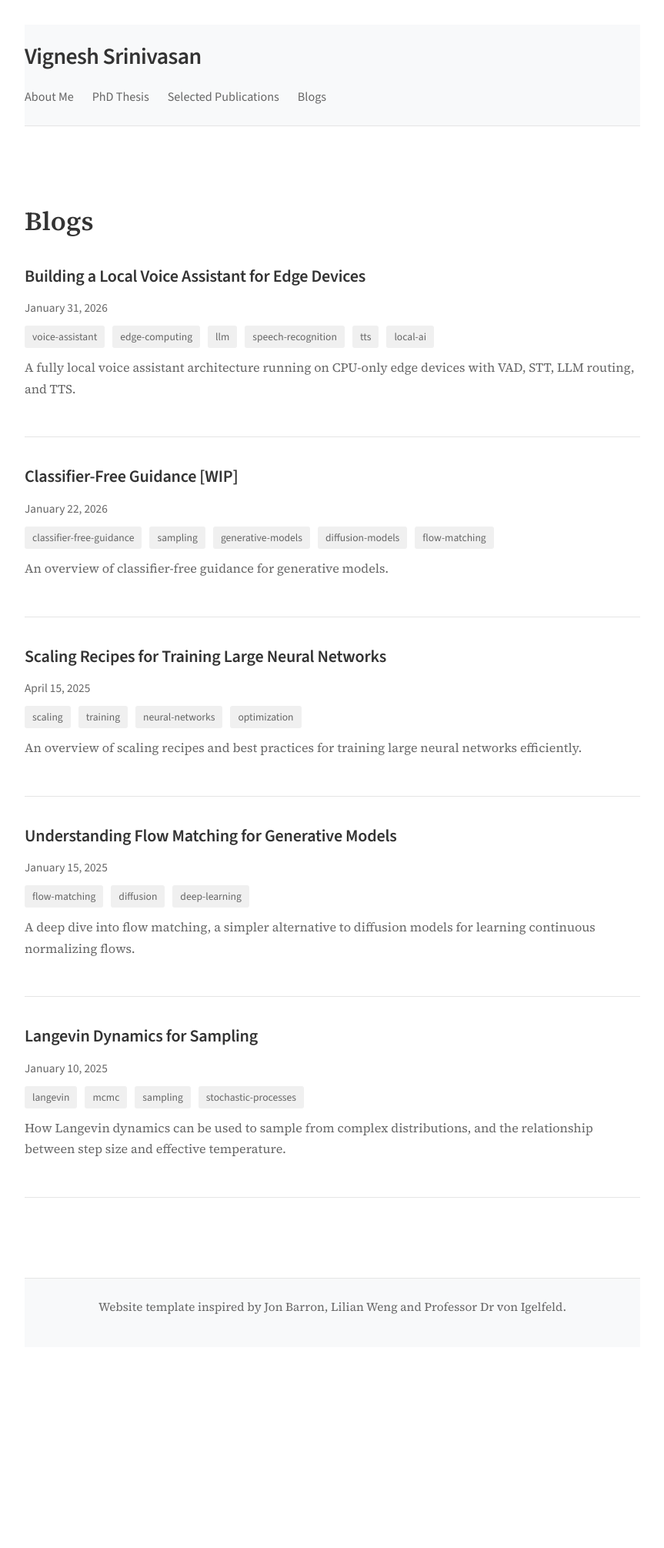
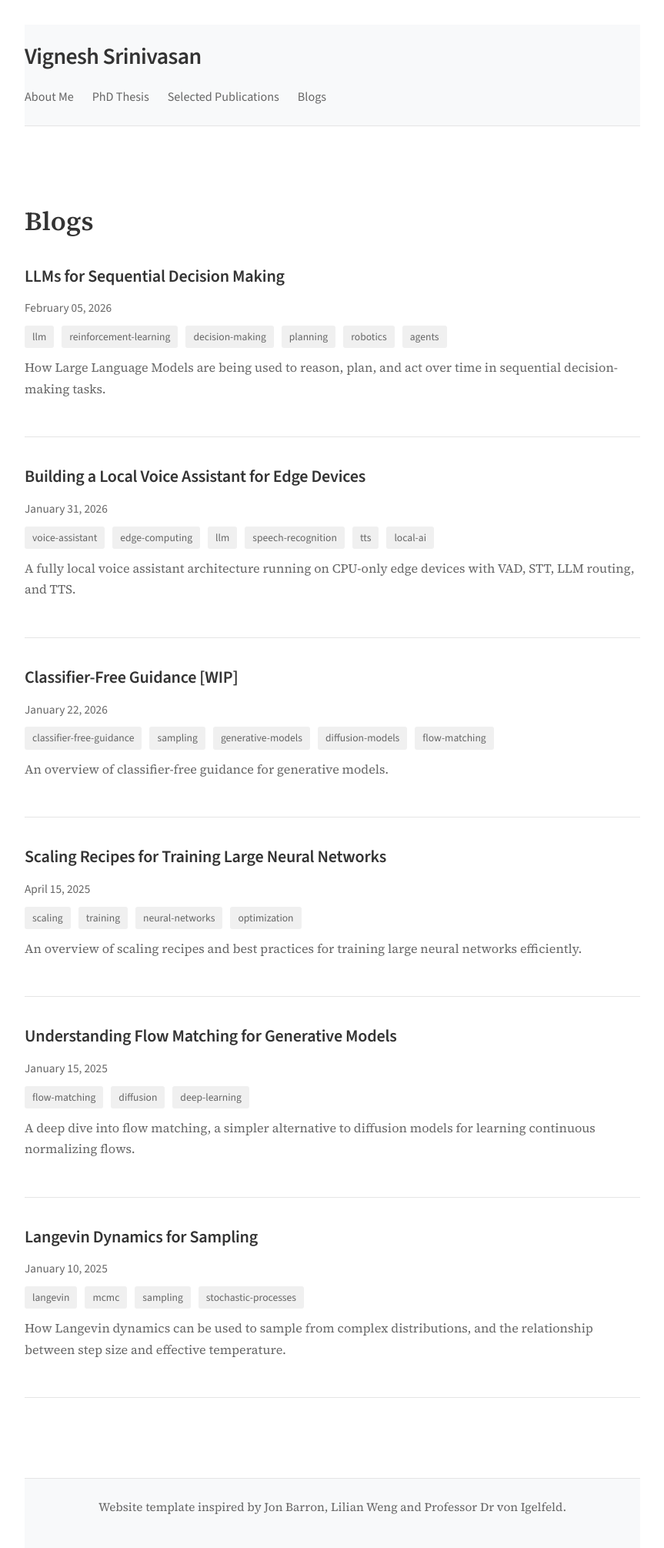
Before and after one commit to VigneshSrinivasan10/vigneshsrinivasan10.github.io, a Jekyll site: the page built from blog.html, in a window 1280 px wide. Shown: the whole page at 77% size, without its empty margins (208-1071 px from the left). Built offline with Jekyll 4.4.1, drawn with Linux system fonts in a browser that asks for light colours; before the commit the page ends 1750 px from its top, so only the background shows below that; part of the change alters nothing that is shown.

Commit message:
added llm for seq decision macking blog

````diff
--- a/_layouts/default.html
+++ b/_layouts/default.html
@@ -32,8 +32,46 @@
     <script src="https://cdn.jsdelivr.net/npm/mathjax@3/es5/tex-mml-chtml.js" async></script>
 
     <!-- Mermaid for diagrams -->
+    <style>
+        .mermaid {
+            display: flex;
+            justify-content: center;
+            text-align: center;
+            margin: 1.5em auto;
+            width: 100%;
+        }
+        .mermaid svg {
+            max-width: 100%;
+        }
+    </style>
     <script src="https://cdn.jsdelivr.net/npm/mermaid@10/dist/mermaid.min.js"></script>
-    <script>mermaid.initialize({startOnLoad:true});</script>
+    <script>
+        mermaid.initialize({
+            startOnLoad: false,
+            theme: 'default',
+            securityLevel: 'loose'
+        });
+
+        document.addEventListener('DOMContentLoaded', function() {
+            // Find all code blocks with language-mermaid class
+            document.querySelectorAll('pre code.language-mermaid, code.language-mermaid').forEach(function(codeBlock) {
+                // Get the mermaid code
+                var code = codeBlock.textContent;
+
+                // Create a new div for mermaid
+                var div = document.createElement('div');
+                div.className = 'mermaid';
+                div.textContent = code;
+
+                // Replace the pre element (or code if no pre parent)
+                var pre = codeBlock.closest('pre') || codeBlock;
+                pre.parentNode.replaceChild(div, pre);
+            });
+
+            // Now render all mermaid diagrams
+            mermaid.run();
+        });
+    </script>
 </head>
 <body>
     {% include header.html %}
--- /dev/null
+++ b/_posts/2026-02-05-llm-squential-decision-machines.md
@@ -0,0 +1,194 @@
+---
+layout: post
+title: "LLMs for Sequential Decision Making"
+date: 2026-02-05
+tags: [llm, reinforcement-learning, decision-making, planning, robotics, agents]
+math: true
+excerpt: "How Large Language Models are being used to reason, plan, and act over time in sequential decision-making tasks."
+---
+
+# Introduction
+
+Large Language Models (LLMs) are evolving from text predictors to general-purpose decision engines. This post explores how LLMs are being used for sequential decision making—reasoning, planning, and acting over time in various environments.
+
+# Why LLMs for Decision Making?
+
+Traditional Reinforcement Learning (RL) approaches often struggle with several fundamental challenges:
+
+- **Sparse rewards**: Agents get feedback infrequently, making learning slow and inefficient.
+- **Generalization**: Policies don't adapt well to new, unseen tasks—they learn policy $\pi(a|s)$ by optimizing reward but fail to transfer knowledge.
+- **Needing vast experience**: Requires millions of interactions to learn even simple behaviors.
+
+LLMs bring a new paradigm to sequential decision making:
+
+- **Inherent World Knowledge**: Pre-trained on vast text data, they "understand" the world, objects, and how tasks are typically performed.
+- **Common Sense Reasoning**: Can infer plausible steps to achieve a goal without explicit training.
+- **Zero/Few-Shot Planning**: Can generate a sequence of actions for a novel task without specific training.
+
+# The "Brain" of an Agent
+
+The LLM acts as the brain to plan and execute tasks. The typical interaction loop follows these steps:
+
+1. **Goal**: The user provides a high-level goal (e.g., "get me a cup of coffee").
+2. **Observe**: The agent perceives its environment (e.g., text description, image).
+3. **Think**: The LLM processes the goal and observation to decide the next action.
+4. **Act**: The agent executes the action in the environment (e.g., calls an API, controls a robot arm).
+5. **Repeat**: The loop continues until the goal is achieved.
+
+```mermaid
+graph LR
+    A[Start] --> B[Goal]
+    B --> C[Observe Environment]
+    C --> D[Think]
+    D --> E[Act]
+    E --> F{Done}
+    F -->|No| C
+    F -->|Yes| G[End]
+```
+
+# Key Approaches
+
+## Decision Transformer (Chen et al., 2021)
+
+**Core Idea**: Recast reinforcement learning as sequence modeling.
+
+The Decision Transformer treats RL as a sequence modeling problem:
+- Input sequence: (Return-to-go, State, Action) tokens.
+- Predict next action given context.
+- Learns from offline RL datasets.
+
+**Advantages**:
+- Simple, model-free approach.
+- Compatible with any Transformer architecture.
+- Works well on Atari, Gym locomotion tasks.
+
+```mermaid
+sequenceDiagram
+    participant RT as Return
+    participant S as State
+    participant A as Action
+    RT->>S: context
+    S->>A: predict
+    A-->>RT: update
+```
+
+*Key Takeaway: RL ≈ language modeling over trajectories.*
+
+## ReAct (Yao et al., 2023)
+
+**Goal**: Combine reasoning (Chain-of-Thought) and acting (API calls, environment actions).
+
+ReAct alternates between: Thought → Action → Observation → Repeat. This approach is used for web navigation, QA, and tool use.
+
+```mermaid
+flowchart LR
+    T[Thought] --> A[Action]
+    A --> O[Observation]
+    O --> T
+```
+
+*Key takeaway: Enables stepwise reasoning in open-ended tasks.*
+
+## SayCan (Ahn et al., 2022)
+
+SayCan combines an LLM (PaLM) with an affordance model that evaluates the feasibility of robot actions:
+- **"Say"** → generate possible actions.
+- **"Can"** → rank by feasibility.
+
+The result: robots can perform multi-step, grounded tasks.
+
+```mermaid
+flowchart TB
+    UserInput[User Input] --> Say[LLM proposes actions]
+    Say --> Can[Affordance model scores]
+    Can --> Planner[Select and execute]
+```
+
+## PaLM-E (Driess et al., 2023)
+
+PaLM-E is an embodied multimodal LLM that processes text + vision + continuous state:
+- Learns jointly from text, images, and sensor data.
+- Used for manipulation, navigation, and visual reasoning.
+
+```mermaid
+flowchart LR
+    Vision -->|features| Model[PaLM E]
+    Text -->|instructions| Model
+    Sensors -->|state| Model
+    Model --> Actions
+```
+
+*Significance: Bridges perception, reasoning, and control.*
+
+## Voyager (Wang et al., 2023) / MineDojo
+
+Voyager is an open-ended agent in Minecraft powered by GPT-4:
+- Learns and stores new skills automatically.
+- Maintains a library of discovered behaviors.
+- Performs lifelong skill acquisition.
+
+![Voyager Architecture](https://voyager.minedojo.org/assets/images/components.png)
+
+*Key Concept: LLM-guided exploration + memory → autonomous long-horizon behavior.*
+
+# Limitations: Next-Token Prediction Failures
+
+While LLMs show impressive capabilities, recent work by [Bachmann et al. (2024)](https://arxiv.org/abs/2403.06963) reveals fundamental limitations of next-token prediction for sequential decision making tasks.
+
+![Next-Token Failures](https://github.com/gregorbachmann/Next-Token-Failures/blob/main/imgs/cleverhans.png?raw=true)
+*Path-finding tasks expose limitations: LLMs trained with next-token prediction resort to uniform guessing rather than genuine planning—a "Clever Hans" effect where models appear capable but lack true reasoning.*
+
+**Key findings**:
+- On graph path-finding tasks, next-token prediction fails to learn the underlying algorithm
+- Models exhibit **Clever Hans behavior**: appearing to solve tasks while actually exploiting superficial patterns
+- The autoregressive objective biases models toward local token correlations rather than global planning
+
+## Reverse Token Prediction: A Solution
+
+The paper proposes **reverse token prediction** as a key mitigation. Instead of predicting tokens left-to-right (start → goal), the model is trained on reversed sequences (goal → start). This fundamentally changes what the model learns:
+
+- **Forward prediction**: At each step, the model must guess which of many possible next states leads to the goal—an exponentially hard problem
+- **Reverse prediction**: Given the goal, work backwards—each step has fewer valid predecessors, making the problem tractable
+
+This highlights a critical gap: while LLMs excel at language tasks, sequential decision making requires reasoning over future states—something standard next-token prediction fundamentally struggles with. Tricks like reverse token prediction and teacherless training can mitigate some of these limitations for certain tasks.
+
+# Comparing Approaches
+
+| Approach | Strength | Limitation |
+|----------|----------|------------|
+| **Decision Transformer** | Simple, data-efficient offline RL | No explicit reasoning |
+| **ReAct** | Interleaves thought + action | Hard to scale to real envs |
+| **SayCan** | Grounded robot skills | Requires affordance model |
+| **PaLM-E** | Multimodal embodied agent | High compute cost |
+| **Voyager** | Lifelong open-ended learning | Limited to game env |
+| **Reverse Token Prediction** | Can learn to plan for certain tasks | Not a general solution |
+
+# Future Directions
+
+The field is moving toward:
+
+- Tighter integration with online RL & world models.
+- Grounded multi-modal planning (vision, action, text).
+- Self-improving autonomous agents.
+- Smaller, efficient domain-specific LLMs for decision making.
+
+```mermaid
+flowchart TD
+    Research --> Integration[LLM and RL Integration]
+    Integration --> Apps[Robots and Agents]
+```
+
+# Conclusion
+
+Large Language Models are evolving from text predictors to general-purpose decision engines. The ability to reason, plan, and act in natural language and real-world contexts opens up new possibilities for autonomous agents, robotics, and interactive systems.
+
+As the field continues to mature, we can expect to see more sophisticated integrations of LLMs with traditional RL and planning methods, enabling agents that combine the world knowledge of language models with the learning capabilities of reinforcement learning.
+
+# References
+
+1. Chen, L., et al. (2021). Decision Transformer: Reinforcement Learning via Sequence Modeling. https://arxiv.org/abs/2106.01345
+2. Yao, S., et al. (2023). ReAct: Synergizing Reasoning and Acting in Language Models. https://arxiv.org/abs/2210.03629
+3. Ahn, M., et al. (2022). Do As I Can, Not As I Say: Grounding Language in Robotic Affordances. https://arxiv.org/abs/2204.01691
+4. Driess, D., et al. (2023). PaLM-E: An Embodied Multimodal Language Model. https://arxiv.org/abs/2303.03378
+5. Wang, G., et al. (2023). Voyager: An Open-Ended Embodied Agent in Minecraft. https://voyager.minedojo.org
+6. Bachmann, P., et al. (2024). The pitfalls of next-token prediction. https://arxiv.org/abs/2403.06963
````
